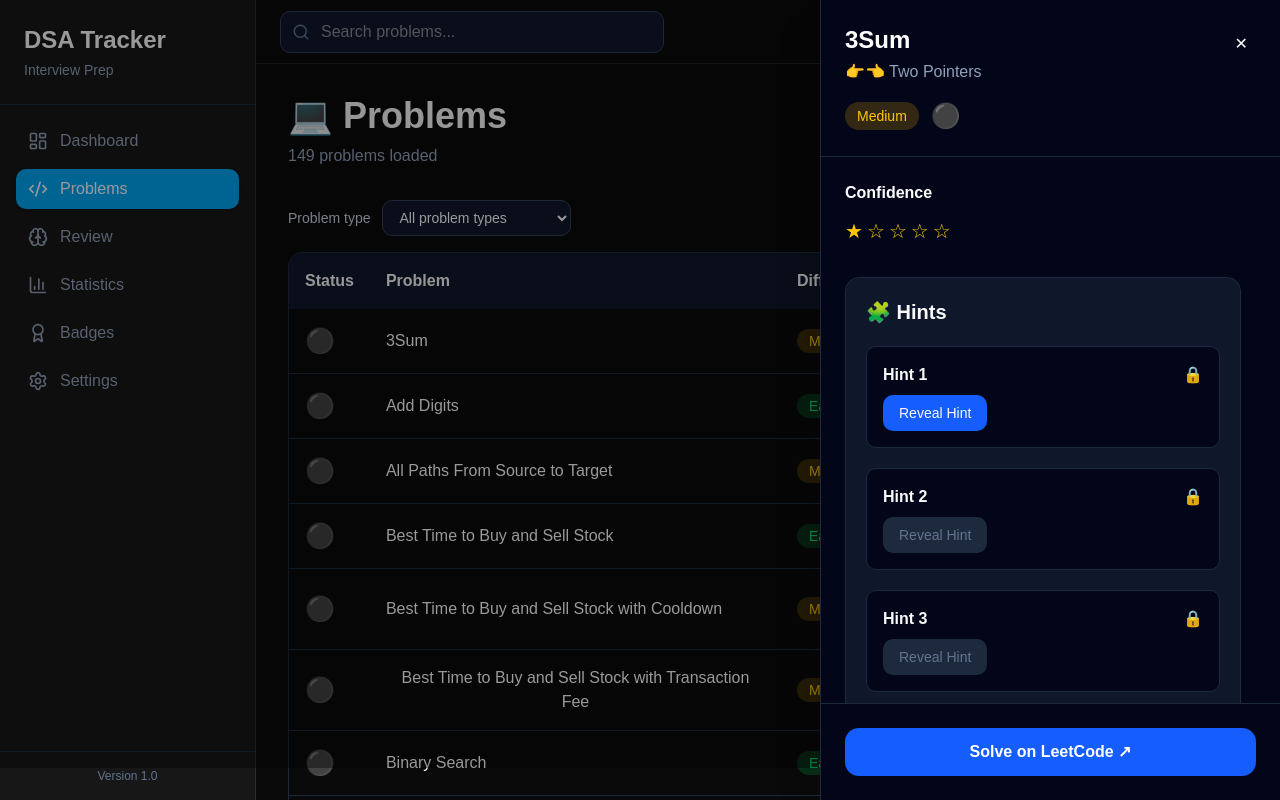
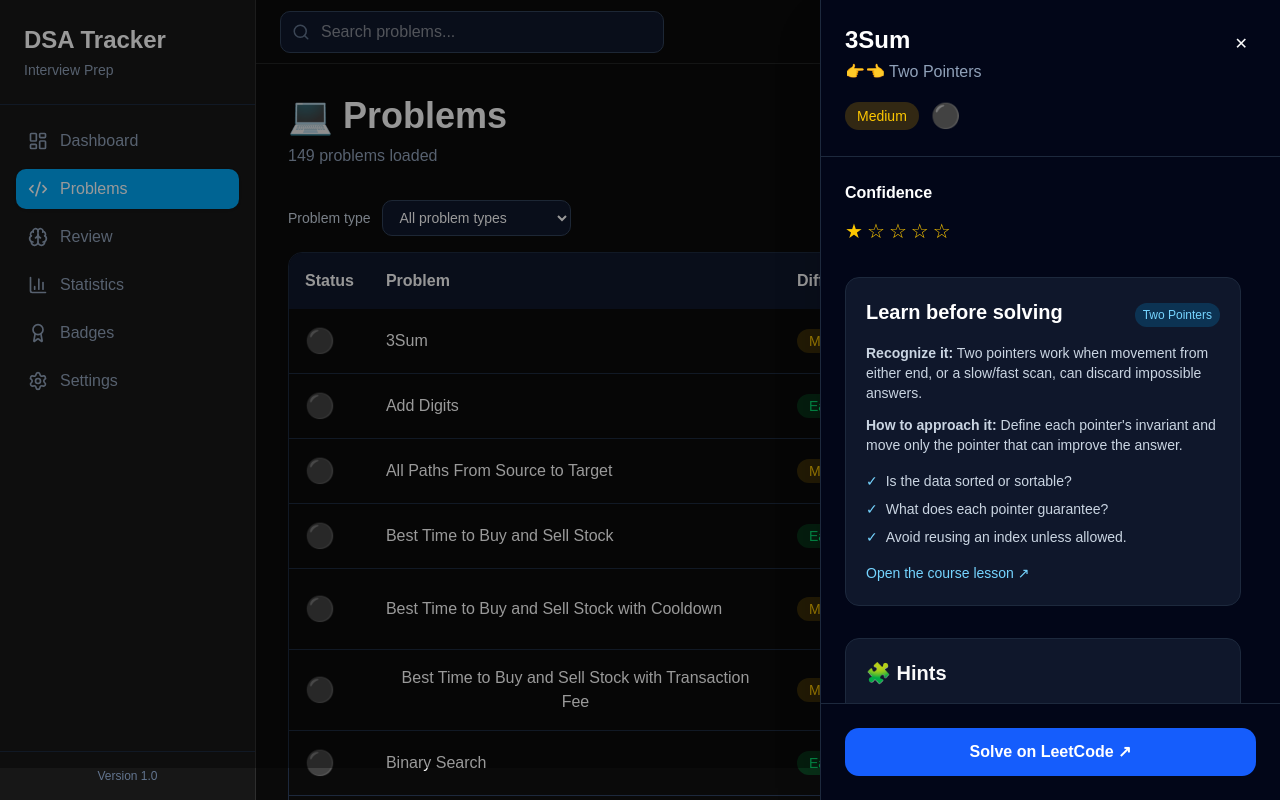
Before and after one commit to jcandyn/dsa-tracker, a React (Vite) app: page /problems in a window 1280 px wide. Both pictures are taken after a click on the button "3Sum". Built offline with nearby package versions, Linux system fonts and the light colour scheme.

Commit message:
Add topic learning guides to problem drawer

```diff
--- a/src/features/problems/components/HintPanel.tsx
+++ b/src/features/problems/components/HintPanel.tsx
@@ -56,13 +56,13 @@ const HintPanel = ({
                 {hint}
               </p>
             ) : (
-              <button
+                <button
                 disabled={step !== index}
                 onClick={reveal}
-                className={`rounded-lg px-4 py-2 text-sm transition ${
-                  step === index
-                    ? "bg-blue-600 hover:bg-blue-500"
-                    : "cursor-not-allowed bg-slate-800 text-slate-500"
+                  className={`rounded-lg px-4 py-2 text-sm font-medium transition ${
+                    step === index
+                    ? "bg-sky-100 text-sky-700 hover:bg-sky-200 dark:bg-blue-600 dark:text-white dark:hover:bg-blue-500"
+                    : "cursor-not-allowed bg-slate-100 text-slate-400 dark:bg-slate-800 dark:text-slate-500"
                 }`}
               >
                 Reveal Hint
@@ -100,10 +100,10 @@ const HintPanel = ({
             <button
               disabled={step !== hints.length}
               onClick={reveal}
-              className={`rounded-lg px-4 py-2 text-sm transition ${
+              className={`rounded-lg px-4 py-2 text-sm font-medium transition ${
                 step === hints.length
-                  ? "bg-blue-600 hover:bg-blue-500"
-                  : "cursor-not-allowed bg-slate-800 text-slate-500"
+                  ? "bg-sky-100 text-sky-700 hover:bg-sky-200 dark:bg-blue-600 dark:text-white dark:hover:bg-blue-500"
+                  : "cursor-not-allowed bg-slate-100 text-slate-400 dark:bg-slate-800 dark:text-slate-500"
               }`}
             >
               Reveal Pattern
@@ -156,10 +156,10 @@ const HintPanel = ({
             <button
               disabled={step !== hints.length + 1}
               onClick={reveal}
-              className={`rounded-lg px-4 py-2 text-sm transition ${
+              className={`rounded-lg px-4 py-2 text-sm font-medium transition ${
                 step === hints.length + 1
-                  ? "bg-blue-600 hover:bg-blue-500"
-                  : "cursor-not-allowed bg-slate-800 text-slate-500"
+                  ? "bg-sky-100 text-sky-700 hover:bg-sky-200 dark:bg-blue-600 dark:text-white dark:hover:bg-blue-500"
+                  : "cursor-not-allowed bg-slate-100 text-slate-400 dark:bg-slate-800 dark:text-slate-500"
               }`}
             >
               Reveal Complexity
--- /dev/null
+++ b/src/features/problems/components/LearningPanel.tsx
@@ -0,0 +1,36 @@
+type Lesson = {
+  recognize: string;
+  approach: string;
+  checklist: string[];
+};
+
+const lessons: Record<string, Lesson> = {
+  "arrays-strings": { recognize: "Use this area when the input is an ordered collection, string, or grid.", approach: "Start by asking whether one pass, sorting, a prefix value, or index-based traversal removes repeated work.", checklist: ["Write down the input constraints.", "Check empty, one-item, and duplicate cases.", "Decide whether modifying the input is allowed."] },
+  hashing: { recognize: "Reach for hashing when you need fast existence checks, counts, or pairings.", approach: "State exactly what the map or set stores before you loop. Then update it once per element.", checklist: ["Map value to count, index, or complement.", "Handle duplicates deliberately.", "Confirm expected O(1) lookup is enough."] },
+  "two-pointers": { recognize: "Two pointers work when movement from either end, or a slow/fast scan, can discard impossible answers.", approach: "Define each pointer's invariant and move only the pointer that can improve the answer.", checklist: ["Is the data sorted or sortable?", "What does each pointer guarantee?", "Avoid reusing an index unless allowed."] },
+  "sliding-window": { recognize: "Use a window for a contiguous subarray or substring with a condition to maintain.", approach: "Expand the right edge, then shrink the left edge only while the window violates its rule.", checklist: ["Define valid versus invalid window.", "Track counts or a running sum.", "Update the answer at the correct window state."] },
+  "linked-list": { recognize: "Linked lists reward pointer rewiring, dummy heads, and slow/fast traversal.", approach: "Draw the nodes and preserve the next pointer before changing any link.", checklist: ["Consider a dummy head.", "Protect next before rewiring.", "Test head, tail, and single-node cases."] },
+  stack: { recognize: "Stacks model nested structure, undo behavior, and next-greater/smaller relationships.", approach: "Decide what each stack entry represents and maintain its monotonic or matching invariant.", checklist: ["Use a stack for last-in-first-out work.", "Store indexes when distance matters.", "Pop until the invariant is restored."] },
+  trees: { recognize: "Trees call for recursive subproblems or level-by-level processing.", approach: "Choose DFS for subtree information and BFS for level or minimum-depth questions.", checklist: ["Define the base case.", "Say what recursion returns.", "Track height or path state explicitly."] },
+  graphs: { recognize: "Graphs appear when relationships, reachability, dependencies, or shortest paths matter.", approach: "Build the adjacency representation first, then choose DFS, BFS, union-find, or shortest path.", checklist: ["Mark visited nodes.", "Check directed versus undirected edges.", "Account for disconnected components."] },
+  heap: { recognize: "Use a heap when you repeatedly need the smallest, largest, or top-k item.", approach: "Keep only the candidates that matter and make the heap size part of the invariant.", checklist: ["Choose min-heap or max-heap.", "Bound heap size for top-k.", "Know the push/pop complexity."] },
+  greedy: { recognize: "Greedy fits when a local choice can be proven safe for every remaining step.", approach: "Sort or scan by the decision that preserves the most future options.", checklist: ["State the greedy choice.", "Explain why discarded options cannot win.", "Test counterexamples before coding."] },
+  "binary-search": { recognize: "Binary search needs a sorted order or a monotonic yes/no answer space.", approach: "Write the search invariant and decide whether the answer moves left or right on every condition.", checklist: ["Use inclusive bounds intentionally.", "Avoid midpoint overflow.", "Test target outside the range."] },
+  backtracking: { recognize: "Backtracking explores combinations, permutations, or constrained paths.", approach: "Choose an option, recurse, then undo the choice before trying the next branch.", checklist: ["Define the partial state.", "Prune invalid branches early.", "Copy a solution before storing it."] },
+  "dynamic-programming": { recognize: "Dynamic programming applies when subproblems overlap and an optimal answer reuses smaller answers.", approach: "Define the state, recurrence, base cases, and evaluation order before writing loops.", checklist: ["Name what dp[i] means.", "Derive transitions in plain language.", "Compress space only after correctness."] },
+  intervals: { recognize: "Intervals need overlap reasoning, usually after sorting by start or end.", approach: "Track the active interval boundary and merge, select, or allocate based on overlap.", checklist: ["Sort by the right endpoint.", "Clarify touching versus overlapping.", "Handle an empty result."] },
+  math: { recognize: "Math problems often hide a numeric invariant, modular pattern, or digit operation.", approach: "Look for an algebraic shortcut before simulating; then verify it on small examples.", checklist: ["Check integer bounds.", "Use division and modulo carefully.", "Validate negative and zero cases."] },
+};
+
+const LearningPanel = ({ topicId, topicLabel }: { topicId: string; topicLabel: string }) => {
+  const lesson = lessons[topicId] ?? { recognize: `Learn the core ${topicLabel} invariant before optimizing.`, approach: "Start with a correct brute-force approach, then identify repeated work to eliminate.", checklist: ["State the invariant.", "Trace a small example.", "Validate time and space complexity."] };
+  return <section className="rounded-xl border border-sky-200 bg-sky-50 p-5 dark:border-slate-800 dark:bg-slate-900">
+    <div className="flex items-baseline justify-between gap-3"><h3 className="text-xl font-semibold text-sky-900 dark:text-white">Learn before solving</h3><span className="rounded-full bg-sky-100 px-2 py-1 text-xs font-medium text-sky-700 dark:bg-sky-500/20 dark:text-sky-300">{topicLabel}</span></div>
+    <p className="mt-4 text-sm text-slate-700 dark:text-slate-300"><strong>Recognize it:</strong> {lesson.recognize}</p>
+    <p className="mt-3 text-sm text-slate-700 dark:text-slate-300"><strong>How to approach it:</strong> {lesson.approach}</p>
+    <ul className="mt-4 space-y-2 text-sm text-slate-700 dark:text-slate-300">{lesson.checklist.map((item) => <li key={item} className="flex gap-2"><span className="text-sky-600 dark:text-sky-300">✓</span>{item}</li>)}</ul>
+    <a href="https://leetcode.com/explore/interview/card/leetcodes-interview-crash-course-data-structures-and-algorithms/" target="_blank" rel="noreferrer" className="mt-4 inline-flex text-sm font-medium text-sky-700 hover:text-sky-900 dark:text-sky-300 dark:hover:text-sky-200">Open the course lesson ↗</a>
+  </section>;
+};
+
+export default LearningPanel;
--- a/src/features/problems/components/ProblemDrawer.tsx
+++ b/src/features/problems/components/ProblemDrawer.tsx
@@ -6,6 +6,7 @@ import ConfidenceStars from "./ConfidenceStars";
 import DifficultyBadge from "./DifficultyBadge";
 import StatusBadge from "./StatusBadge";
 import NotesEditor from "./NotesEditor";
+import LearningPanel from "./LearningPanel";
 
 const ProblemDrawer = () => {
   const selectedProblemId = useProblemStore(
@@ -107,6 +108,8 @@ const ProblemDrawer = () => {
 
           </section>
 
+          <LearningPanel topicId={problem.topic.id} topicLabel={problem.topic.label} />
+
           {/* Hints */}
 
           <HintPanel
@@ -171,7 +174,7 @@ const ProblemDrawer = () => {
             href={problem.url}
             target="_blank"
             rel="noreferrer"
-            className="flex w-full items-center justify-center rounded-xl bg-blue-600 px-4 py-3 font-semibold text-white transition hover:bg-blue-500"
+            className="flex w-full items-center justify-center rounded-xl bg-sky-100 px-4 py-3 font-semibold text-sky-700 transition hover:bg-sky-200 dark:bg-blue-600 dark:text-white dark:hover:bg-blue-500"
           >
             Solve on LeetCode ↗
           </a>
```
